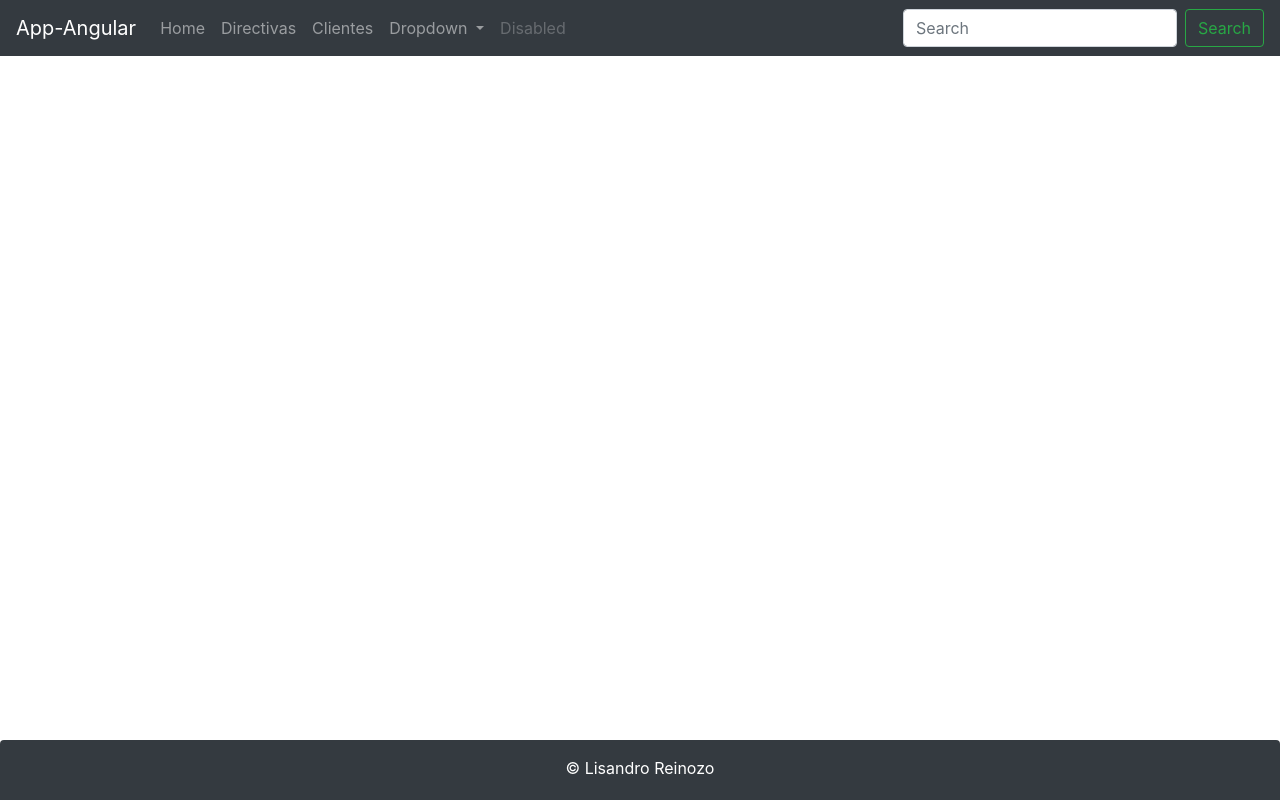
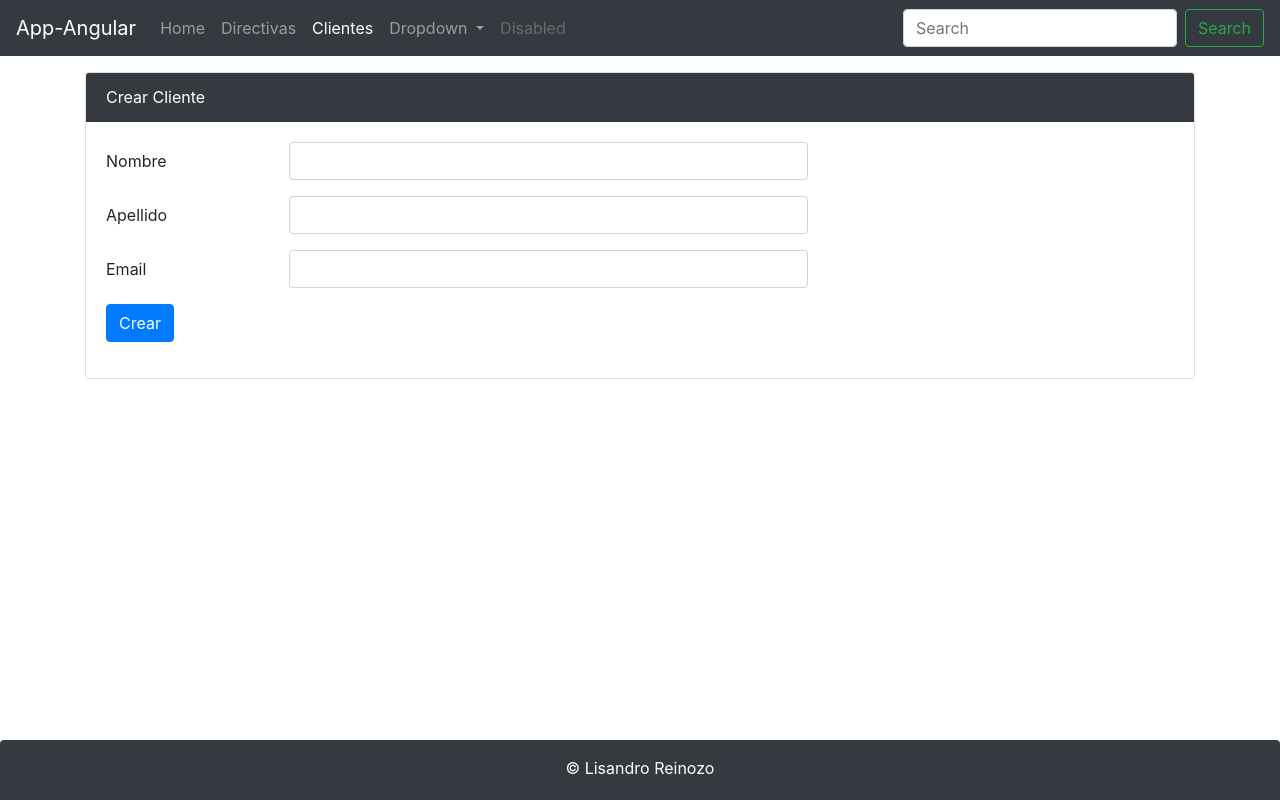
Before and after one commit to lisandro34/SpringBAngular482023, an Angular app: page /clientes/form in a window 1280 px wide. Before the commit this address led to /. Built offline with nearby package versions, Linux system fonts and the light colour scheme.

Commit message:
seccion4 y 5

```diff
--- a/package.json
+++ b/package.json
@@ -22,6 +22,7 @@
     "jquery": "^3.7.0",
     "popper.js": "^1.16.1",
     "rxjs": "~7.8.0",
+    "sweetalert2": "^11.7.32",
     "tslib": "^2.3.0",
     "zone.js": "~0.12.0"
   },
--- a/src/app/app.component.html
+++ b/src/app/app.component.html
@@ -1,5 +1,5 @@
 <app-header></app-header>
-<div class="container">
+<div class="container my-3 wrap">
   <router-outlet></router-outlet>
 </div>
 <app-footer></app-footer>
--- a/src/app/clientes/cliente.service.ts
+++ b/src/app/clientes/cliente.service.ts
@@ -1,18 +1,52 @@
 import { Injectable } from '@angular/core';
 import { CLIENTES } from './clientes.json';
 import { Cliente } from './cliente';
-import {Observable, of} from 'rxjs'
+import {Observable, of} from 'rxjs';
+import { HttpClient, HttpHeaders } from '@angular/common/http';
+import { map } from 'rxjs';
 
 
 @Injectable({
   providedIn: 'root'
 })
 export class ClienteService {
+  private urlEndPoint:string = 'http://localhost:8080/api/clientes';
 
-  constructor() { }
+  private httpHeaders = new HttpHeaders({'Content-Type': 'application/json'})
+
+  constructor(private http: HttpClient) { }
 
   //obtenemos los datos de los clientes.
   getClientes(): Observable<Cliente[]>{
-    return of (CLIENTES);
+     //return of (CLIENTES);
+  /* manera 1= return this.http.get(this.urlEndPoint).pipe(
+    map((response) => response as Cliente[]));*/
+    return this.http.get<Cliente[]>(this.urlEndPoint)
+
   }
+
+  //crear un cliente
+  create(cliente: Cliente): Observable<Cliente>{
+    return this.http.post<Cliente>(this.urlEndPoint, cliente, {headers:this.httpHeaders})
+  }
+
+  //Modificar un cliente
+  getCliente(id:number):Observable<Cliente>{
+    return this.http.get<Cliente>(`${this.urlEndPoint}/${id}`)
+  }
+
+  //Update
+  update(cliente : Cliente):Observable<Cliente>{
+    return this.http.put<Cliente>(`${this.urlEndPoint}/${cliente.id}`, cliente,{headers:this.httpHeaders} )
+  }
+
+  //delete
+  delete(id:number):Observable<Cliente>{
+    return this.http.delete<Cliente>(`${this.urlEndPoint}/${id}`, {headers: this.httpHeaders})
+  }
+
+
+
+
+
 }
--- a/src/app/clientes/clientes.component.html
+++ b/src/app/clientes/clientes.component.html
@@ -1,9 +1,17 @@
-<div class="card border-primary mb-3">
-    <div class="card-header">Clientes</div>
+<div class="card border-primary mb-3 my-2">
+    <div class="card-header bg-dark text-white">Clientes</div>
     <div class="card-body text-primary">
         <h5 class="card-title">Listado de clientes</h5>
 
-<table class="table table-bordered table-striped">
+        <div class="my-2 text-left">
+            <button class="btn btn-rounded btn-primary" type="button" [routerLink]="['/clientes/form']">Crear
+                Cliente</button>
+        </div>
+        <div class="alert alert-info" *ngIf="clientes?.length==0">
+            No hay Registros en la base de datos!
+
+        </div>
+        <table class="table table-bordered table-striped" *ngIf="clientes?.length>0">
             <thead>
                 <tr>
                     <th>id</th>
@@ -11,6 +19,12 @@
                     <th>apellido</th>
                     <th>email</th>
                     <th>fecha</th>
+                    <th>
+                        editar
+                    </th>
+                    <th>
+                        eliminar
+                    </th>
                 </tr>
             </thead>
             <tbody>
@@ -20,10 +34,16 @@
                     <td>{{cliente.apellido}}</td>
                     <td>{{cliente.email}}</td>
                     <td>{{cliente.createAt}}</td>
+                    <td>
+                        <button type="button" name="button" [routerLink]="['/clientes/form', cliente.id]"
+                            class="btn btn-primary btn-sm">Editar</button>
+                    </td>
+
+                    <td>
+                        <button type="button" name="eliminar" (click)="delete(cliente)"  class="btn btn-danger btn-sm">Eliminar</button>
+                    </td>
                 </tr>
             </tbody>
         </table>
-
-
     </div>
 </div>
--- a/src/app/clientes/clientes.component.ts
+++ b/src/app/clientes/clientes.component.ts
@@ -1,6 +1,7 @@
 import { Component, OnInit } from '@angular/core';
 import { Cliente } from './cliente';
 import { ClienteService } from './cliente.service';
+import Swal from 'sweetalert2';
 
 
 
@@ -24,5 +25,34 @@
     );
   }
 
+  //metodoDelete
+  delete(cliente: Cliente): void{
+    Swal.fire({
+      title: 'Esta seguro?',
+      text: `¿seguro que desea eliminar al cliente ${cliente.nombre} ${cliente.apellido}?`,
+      icon: 'warning',
+      showCancelButton: true,
+      confirmButtonColor: '#3085d6',
+      cancelButtonColor: '#d33',
+      confirmButtonText: 'Si, Eliminar!',
+      cancelButtonText: 'No, Cancelar',
+      reverseButtons: true
+    }).then((result) => {
+      if (result.isConfirmed) {
+
+        this.clienteService.delete(cliente.id).subscribe(
+          response=>{
+            this.clientes = this.clientes.filter(cli => cli !== cliente)
+            Swal.fire(
+              'Cliente Eliminado!',
+             `Cliente ${cliente.nombre} eliminado con éxito`,
+              'success'
+            )
+          }
+        )
+      }
+    })
+  }
+
 
 }
--- /dev/null
+++ b/src/app/clientes/form.component.html
@@ -0,0 +1,38 @@
+<div class="card  my-2">
+    <div class="card-header bg-dark text-white">{{titulo}}</div>
+    <div class="card-body">
+
+        <form>
+            <div class="form-group row">
+                <label for="nombre" class="col-form-label col-sm-2">Nombre</label>
+                <div class="col-sm-6">
+                    <input type="text" class="form-control" [(ngModel)]="cliente.nombre" name="nombre">
+                </div>
+            </div>
+            <div class="form-group row">
+                <label for="apellido" class="col-form-label col-sm-2">Apellido</label>
+                <div class="col-sm-6">
+                    <input type="text" class="form-control" [(ngModel)]="cliente.apellido" name="apellido">
+                </div>
+            </div>
+            <div class="form-group row">
+                <label for="email" class="col-form-label col-sm-2">Email</label>
+                <div class="col-sm-6">
+                    <input type="text" class="form-control" [(ngModel)]="cliente.email" name="email">
+                </div>
+            </div>
+
+            <div class="form-group row">
+                <div class="col-sm-6">
+                    <button class="btn btn-primary" role="button" (click)="create()" *ngIf="!cliente.id else elseBlock">Crear</button>
+                <ng-template #elseBlock>
+                    <button class="btn btn-primary" role="button" (click)="update()">Editar</button>
+                </ng-template>
+                </div>
+            </div>
+        </form>
+
+    </div>
+</div>
+
+{{cliente.nombre | json}}
--- /dev/null
+++ b/src/app/clientes/form.component.ts
@@ -0,0 +1,54 @@
+import { Component, OnInit } from '@angular/core';
+import { Cliente } from './cliente';
+import { ClienteService } from './cliente.service';
+import { Router, ActivatedRoute } from '@angular/router';
+import Swal from 'sweetalert2';
+
+@Component({
+  selector: 'app-form',
+  templateUrl: './form.component.html'
+})
+export class FormComponent implements OnInit {
+  public titulo: string = "Crear Cliente";
+  public cliente: Cliente = new Cliente();
+
+  constructor(private clienteService: ClienteService,
+    private router: Router, private activatedRoute: ActivatedRoute) {
+  }
+
+  ngOnInit() {
+    this.cargarCliente();
+  }
+
+  //metodo para editar
+  cargarCliente(): void {
+    this.activatedRoute.params.subscribe(params => {
+      let id = params['id']
+      if (id) {
+        this.clienteService.getCliente(id).subscribe((cliente) => this.cliente = cliente)
+      }
+    })
+
+  }
+
+  //metodo para crear un nuevo registro de clientes en la base de datos
+  create(): void {
+    this.clienteService.create(this.cliente).subscribe(
+      cliente => {
+        this.router.navigate(['/clientes'])
+        Swal.fire('Nuevo cliente', ` Cliente ${cliente.nombre} creado con exito`, 'success')
+      });
+  }
+
+  //metodo Update
+  update(): void {
+    this.clienteService.update(this.cliente).subscribe(
+      cliente => {
+        this.router.navigate(['/clientes'])
+        Swal.fire(`Cliente Actualizado`, `Cliente ${cliente.nombre} actualizado con exito`, 'success');
+      }
+    )
+  }
+
+
+}
--- a/src/styles.css
+++ b/src/styles.css
@@ -1 +1,11 @@
-/* You can add global styles to this file, and also import other style files */
+html{
+    position: relative;
+    min-height: 100%;
+}
+
+body{
+    margin-bottom: 60px;
+}
+.wrap{
+    padding-bottom: 60px ;
+}
```
Also changed, not shown: src/app/app.module.ts (+9 -2 lines), 1 other file (tests, documents, lock files or other folders). Lines whose indentation alone changed are shown as unchanged.
